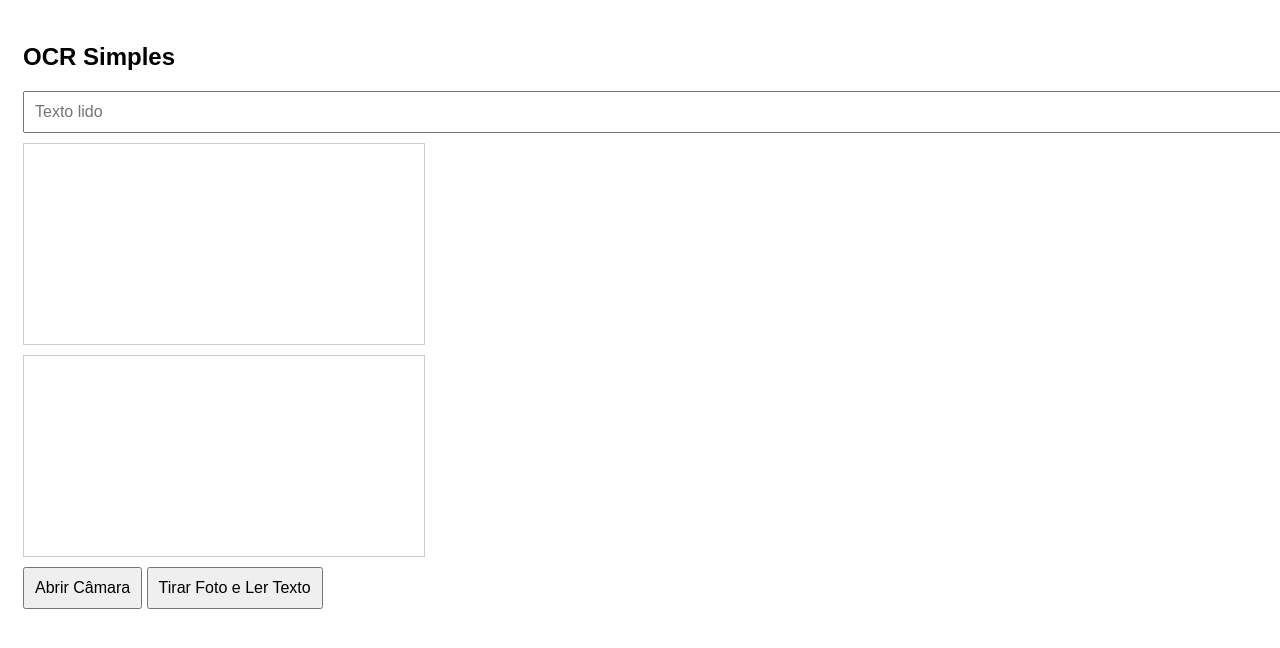
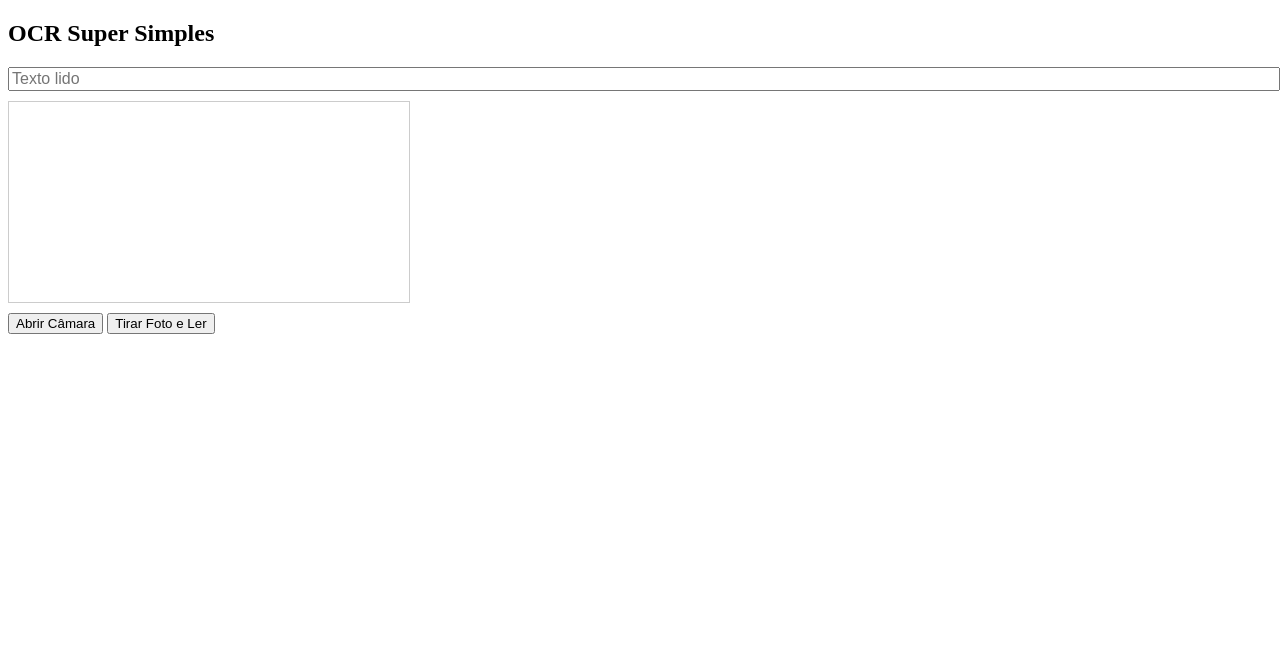
Before and after one commit to ricardobastos394/test, a plain HTML site: page index.html in a window 1280 px wide. Drawn offline with Linux system fonts and the light colour scheme.

Commit message:
Update title and modify OCR functionality

```diff
--- a/index.html
+++ b/index.html
@@ -2,27 +2,20 @@
 <html lang="pt">
 <head>
 <meta charset="UTF-8">
-<title>OCR Simples</title>
-<meta name="viewport" content="width=device-width, initial-scale=1.0">
+<title>OCR Super Simples</title>
 <script src="https://cdn.jsdelivr.net/npm/tesseract.js@5/dist/tesseract.min.js"></script>
-<style>
-  body { font-family: Arial; padding: 15px; }
-  input { width: 100%; padding: 10px; font-size: 16px; margin-bottom: 10px; }
-  button { padding: 10px; font-size: 16px; margin-bottom: 10px; cursor: pointer; }
-  video, canvas { width: 100%; max-width: 400px; border: 1px solid #ccc; display: block; margin-bottom: 10px; }
-</style>
 </head>
 <body>
 
-<h2>OCR Simples</h2>
+<h2>OCR Super Simples</h2>
 
-<input id="campoTexto" placeholder="Texto lido">
+<input id="campoTexto" placeholder="Texto lido" style="width:100%; font-size:16px; margin-bottom:10px;">
 
-<video id="video" autoplay playsinline></video>
+<video id="video" autoplay playsinline style="width:100%; max-width:400px; border:1px solid #ccc; display:block; margin-bottom:10px;"></video>
 <canvas id="canvas" hidden></canvas>
 
 <button onclick="abrirCamera()">Abrir Câmara</button>
-<button onclick="tirarFoto()">Tirar Foto e Ler Texto</button>
+<button onclick="tirarFoto()">Tirar Foto e Ler</button>
 
 <script>
 const video = document.getElementById("video");
@@ -48,7 +41,7 @@ async function tirarFoto() {
   campoTexto.value = "A ler...";
 
   const { data: { text } } = await Tesseract.recognize(canvas, "eng", {
-    tessedit_pageseg_mode: Tesseract.PSM.AUTO
+    tessedit_pageseg_mode: Tesseract.PSM.SINGLE_LINE
   });
 
   campoTexto.value = text.replace(/\s+/g, "").trim();
```
